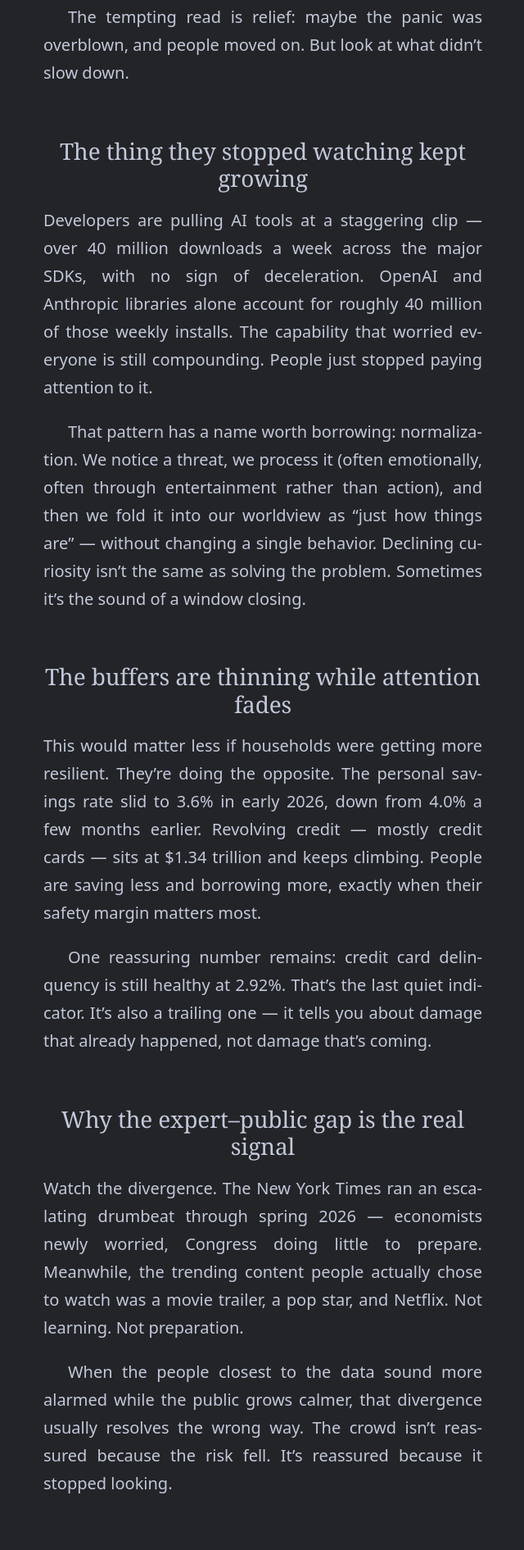
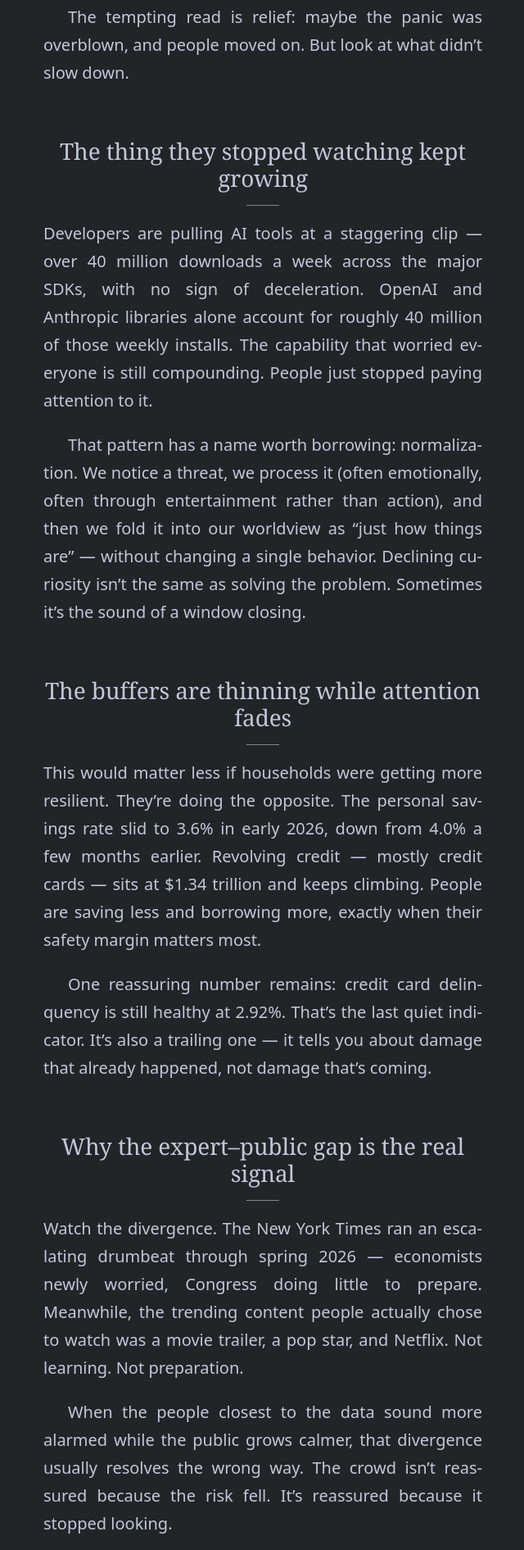
Before and after one commit to plusmasa/curiosity-blog, a Jekyll site: the page built from _posts/2026-06-02-ai-normalization-trap-attention-without-action.md, in a window 1280 px wide. Shown: the part 1464-3355 px from the top of the page at 82% size, without its empty margins (319-959 px from the left). Built offline with Jekyll 4.4.1, drawn with Linux system fonts in a browser that asks for light colours.

Commit message:
chore(site): scaffold blog theme

```diff
--- a/assets/css/style.css
+++ b/assets/css/style.css
@@ -324,6 +324,18 @@ figcaption,
 .post-body h2 {
   font-size: 1.75rem;
   margin: 2.2em 0 0.6em;
+  display: flex;
+  flex-direction: column;
+  align-items: center;
+  gap: 0.55em;
+}
+.post-body h2::after {
+  content: "";
+  display: block;
+  width: 40px;
+  height: 1px;
+  background: var(--ink);
+  opacity: 0.6;
 }
 .post-body h3 {
   font-size: 1.15rem;
```
